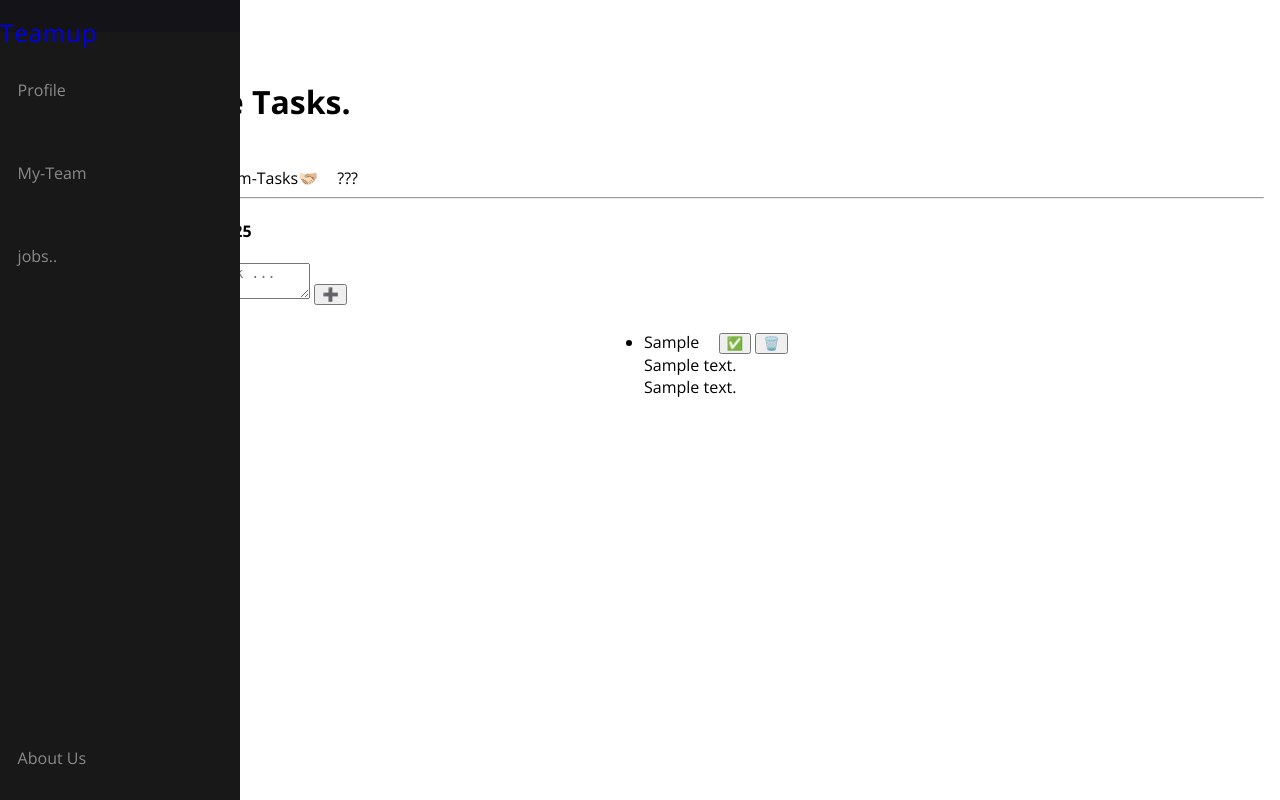
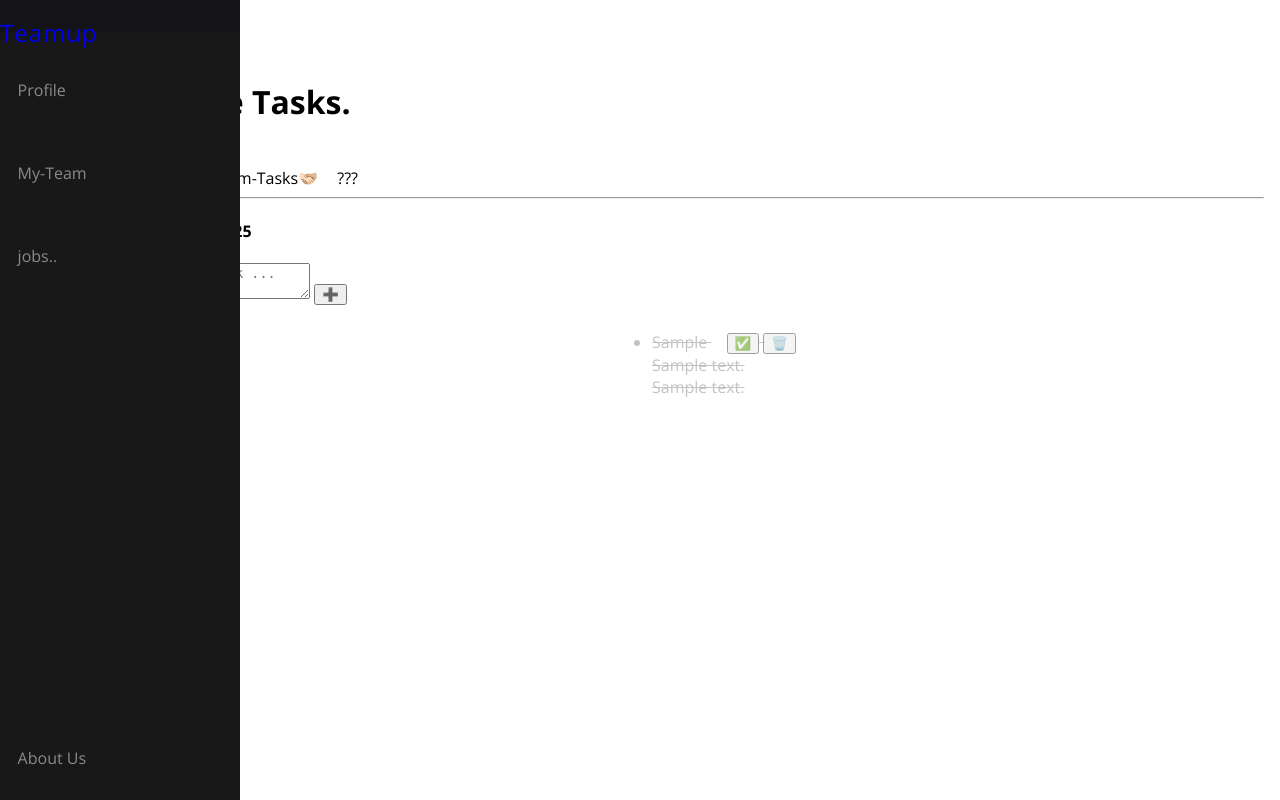
Before and after one commit to Amiram1544/Teamup, a Django app: page /myteam/tasks/ in a window 1280 px wide. Run offline with Django 5.2, Linux system fonts and the light colour scheme; a user stored in the database is signed in; tables that the repository leaves empty hold one stand-in row (values such as "Sample post").

Commit message:
Fix & Refactor: Major bug fices and edits.

```diff
--- a/myteam/static/myteam/css/taskpage.css
+++ b/myteam/static/myteam/css/taskpage.css
@@ -5,6 +5,10 @@
     align-items: center;
     flex-direction: column;
     padding: 10px;
+    color: black;
+    opacity: 1;
+    transition: opacity 0.3s ease, color 0.3s ease;
+    transform: translateX(0);
 
 }
 
@@ -24,3 +28,10 @@
 .button.done-button {
     margin-left: 15px;
 }
+
+.todo-items.completed {
+    color: rgb(170, 170, 170);
+    opacity: 0.7;
+    transform: translateX(8px);
+    text-decoration: line-through;
+}
--- a/myteam/static/myteam/js/taskpage.js
+++ b/myteam/static/myteam/js/taskpage.js
@@ -87,21 +87,72 @@ function addTaskToPage(task) {
 
     const taskElement = document.createElement("div");
     taskElement.classList.add("todo-items");
+    taskElement.dataset.id = task.id;
+
     taskElement.innerHTML = `
         <ul>
-            <li><span>${ task.topic }</span></li>
+            <li><span class="task-topic">${ task.topic }</span>
+            <button type="button" onclick="doneButton(this)" class="button done-button">✅</button>
+            <button type="button" onclick="deleteButton(this)" class="button delete-button">🗑️</button></li>
             <span class="task-description">${ task.description }</span>
             <span class="task-notes">${ task.notes }</span>
         </ul>
     `;
-    container.appendChild(taskElement);
+
+    if (task.completed) {
+
+        taskElement.classList.add('completed');
+    }
+
+    container.insertBefore(taskElement, container.firstChild);
 }
 
-//make this right the guide is in AI
-//read the explainment of AJAX and ...
-function doneButton(this) {
 
-    document.getElementById("mytopic").style.textDecoration = "line-through";
-    document.getElementById("mydesc").style.textDecoration = "line-through";
-    document.getElementById("mynotes").style.textDecoration = "line-through";
+function doneButton(button) {
+
+    const taskElement = button.closest(".todo-items");
+    const taskId = taskElement.dataset.id;
+    console.log("Toggling completed for task id:", taskElement.dataset.id);
+    taskElement.classList.toggle("completed"); // toggle CSS class for visual
+
+    fetch("/myteam/complete-task-ajax/", {
+        method: "POST",
+        headers: {
+            "Content-Type": "application/json",
+            "X-CSRFToken": getCookie("csrftoken"),
+        },
+        body: JSON.stringify({ id: taskId })
+    })
+    .then(response => response.json())
+    .then(data => {
+        if (!data.success) {
+            alert("Failed to update task status.");
+            // revert toggle?
+            taskElement.classList.toggle("completed");
+        }
+    });
 }
+
+function deleteButton(button){
+
+    const taskElement = button.closest(".todo-items")
+    console.log("Deleting task element:", taskElement);
+    const taskId =taskElement.dataset.id;
+
+    fetch("/myteam/delete-task-ajax/", {
+        method: "POST",
+        headers: {
+            "Content-Type": "application/json",
+            "X-CSRFToken": getCookie("csrftoken")
+        },
+        body: JSON.stringify({ id: taskId })
+    })
+    .then (response => response.json())
+    .then (data =>{
+        if (data.success){
+            taskElement.remove();
+        } else {
+            alert("Failed to delete")
+        }
+    });
+}
--- a/myteam/templates/myteam/taskspage.html
+++ b/myteam/templates/myteam/taskspage.html
@@ -20,9 +20,9 @@
         <div class="taskspage-header">
             <h1>{{ request.user }} Tasks. </h1>
             <br>
-            <a href="#" onclick="ShowTab('todo')" style="text-decoration: none; color: black; margin-right: 15px;">To-do📃</a>
-            <a href="#" onclick="ShowTab('TeamTasks')" style="text-decoration: none; color: black; margin-right: 15px;">Team-Tasks🫱🏻‍🫲🏼</a>
-            <a href="#" onclick="ShowTab('unknown')" style="text-decoration: none; color: black; margin-right: 15px;">???</a>
+            <a href="#" onclick="showTab('todo')" style="text-decoration: none; color: black; margin-right: 15px;">To-do📃</a>
+            <a href="#" onclick="showTab('TeamTasks')" style="text-decoration: none; color: black; margin-right: 15px;">Team-Tasks🫱🏻‍🫲🏼</a>
+            <a href="#" onclick="showTab('unknown')" style="text-decoration: none; color: black; margin-right: 15px;">???</a>
             <hr>
         </div>
         <div class="taskspage-content">
@@ -46,25 +46,26 @@
                             <label for="task-notes">Notes:</label>
                             <textarea name="task-notes" id="task-notes" placeholder="Notes..."></textarea>
                             <div class="task-modal-button">
-                                <button onclick="closeTaskModal()">Cancle</button>
+                                <button onclick="closeTaskModal()">Cancel</button>
                                 <button onclick="submitTask()">Submit</button>
                             </div>
                         </div>
                    </div>
                 </div>
                 {% for task in tasks %}
-                    <div class="todo-items">
+                    <div class="todo-items {% if task.completed %} completed {% endif %}" data-id="{{ task.id }}">
                         {% if task %}
                         <ul>
-                           <li><span>{{ task.topic }}</span>
-                           <button type="button" onclick="doneButton(this)" class="button done-button" id="done-btn">✅</button>
-                           <button type="button" onclick="deleteButton(this)" class=" button delete-button" id="delete-btn">🗑️</button></li>
+                           <li><span class="task-topic">{{ task.topic }}</span>
+                           <button type="button" onclick="doneButton(this)" class="button done-button">✅</button>
+                           <button type="button" onclick="deleteButton(this)" class=" button delete-button">🗑️</button></li>
                             <span class="task-description">{{ task.description }}</span>
                             <span class="task-notes">{{ task.notes }}</span>
                         </ul>
                         {% else %}
                             <p>Failing to plan is planning to fail.</p>
                         {% endif %}
+                    </div>
                 {% endfor %}
             </div>
 
--- a/myteam/urls.py
+++ b/myteam/urls.py
@@ -9,4 +9,6 @@ path('', views.mainpage, name='mainpage'),
 path('teampage/<int:team_id>/', views.team_chat, name='team_chat'),
 path("tasks/", views.taskspage , name="taskspage"),
 path("add-task-ajax/", views.add_task_ajax, name="add_task_ajax"),
+path('complete-task-ajax/', views.complete_task_ajax, name='complete-task-ajax'),
+path('delete-task-ajax/', views.delete_task_ajax, name='delete-task-ajax'),
 ]
--- a/myteam/views.py
+++ b/myteam/views.py
@@ -5,6 +5,7 @@ from django.contrib import messages
 from django.utils.timezone import now
 from django.http import JsonResponse
 from django.views.decorators.csrf import csrf_exempt #only for development
+from django.views.decorators.http import require_POST
 import json
 
 
@@ -99,7 +100,40 @@ def add_task_ajax(request):
                 'topic': task.topic,
                 'description' : task.description,
                 'notes' : task.notes,
+                'completed': task.completed,
             }
         })
 
     return JsonResponse ({'success': False}, status=400)
+
+@csrf_exempt #for development only
+@require_POST
+def complete_task_ajax(request):
+    data = json.loads(request.body)
+    task_id = data.get('id')
+
+    try:
+
+        task = ToDo.objects.get(id=task_id, user=request.user)
+        task.completed = not task.completed
+        task.save()
+        return JsonResponse({'success': True, 'completed': task.completed})
+
+    except ToDo.DoesNotExist:
+
+        return JsonResponse({'success': False}, status=400)
+
+
+@csrf_exempt
+@require_POST
+def delete_task_ajax(request):
+    data = json.loads(request.body)
+    task_id = data.get('id')
+
+
+    try:
+        task = ToDo.objects.get(id = task_id, user = request.user)
+        task.delete()
+        return JsonResponse({'success': True})
+    except ToDo.DoesNotExist:
+        return JsonResponse({'success': False}, status = 404)
```
